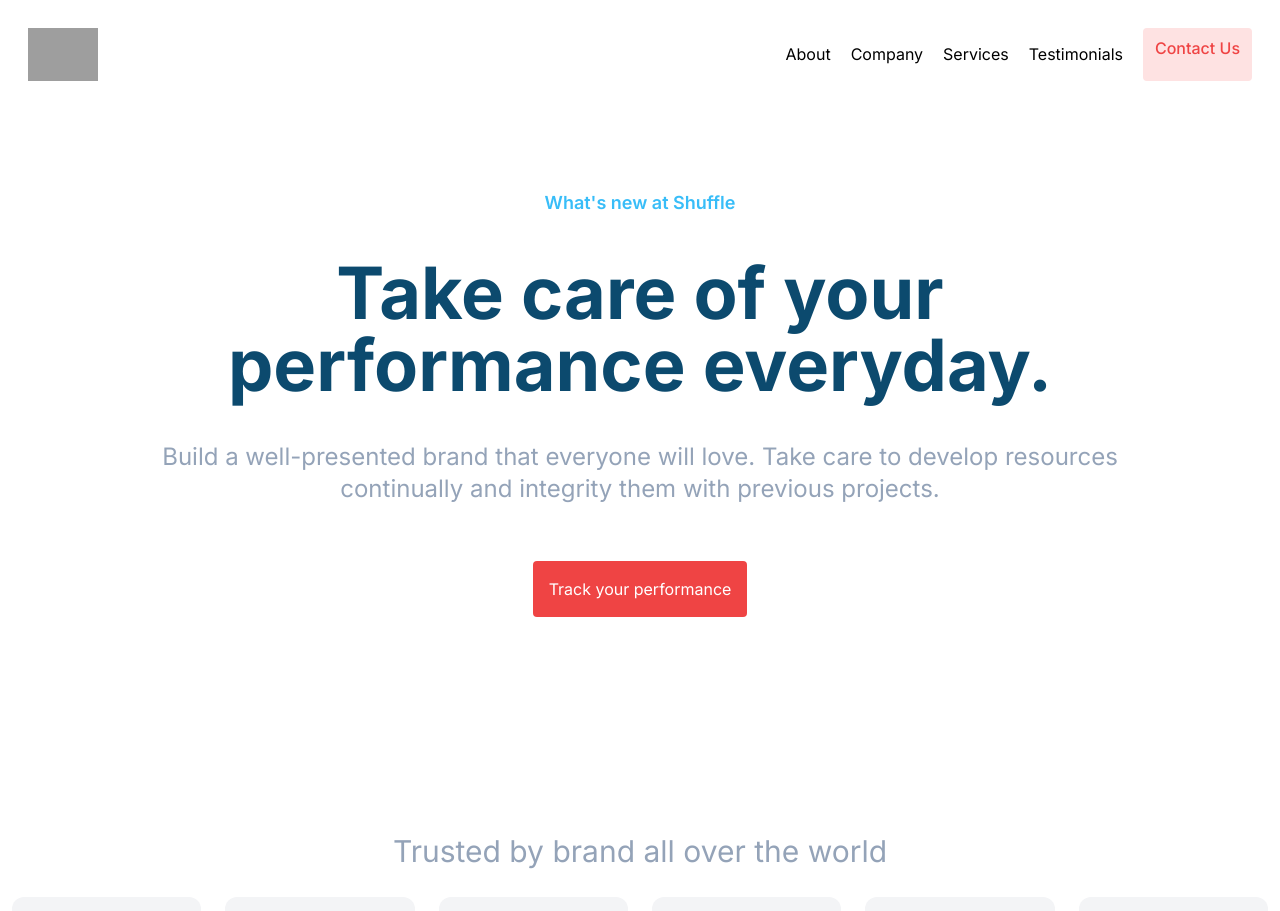
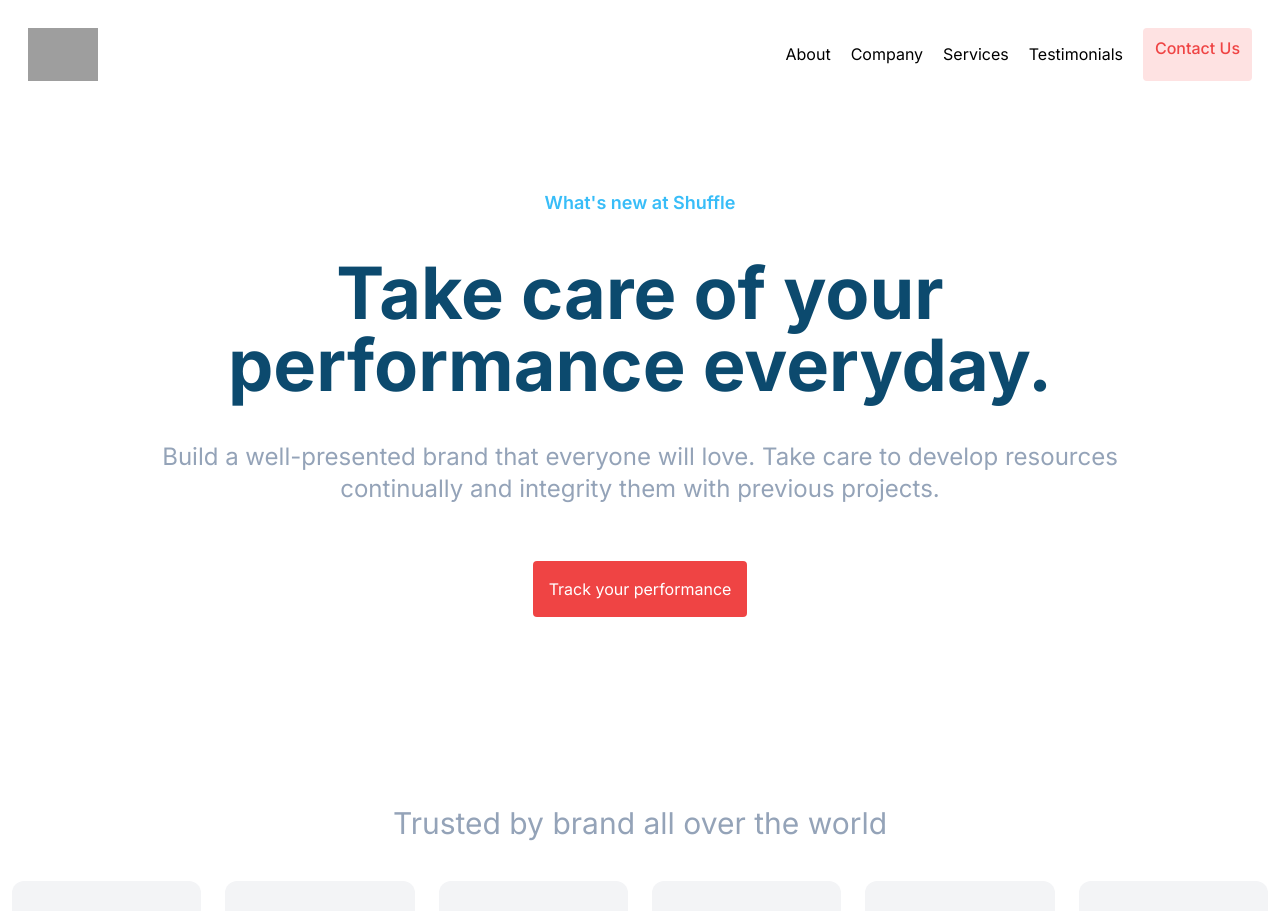
Before and after one commit to varia418/shuffle-zeus, a Next.js app: page / in a window 1280 px wide. Shown: the top 911 px of the page. Built offline with nearby package versions, Linux system fonts and the light colour scheme; grey boxes are pictures that could not be loaded.

Commit message:
adjust margin

```diff
--- a/src/components/LogoClouds.jsx
+++ b/src/components/LogoClouds.jsx
@@ -4,7 +4,7 @@ import React from "react";
 function LogoClouds() {
 	return (
 		<div className="container mx-auto py-20">
-			<h3 className="text-3xl text-slate-400 my-7 text-center">
+			<h3 className="text-3xl text-slate-400 mb-10 text-center">
 				Trusted by brand all over the world
 			</h3>
 			<div>
```
